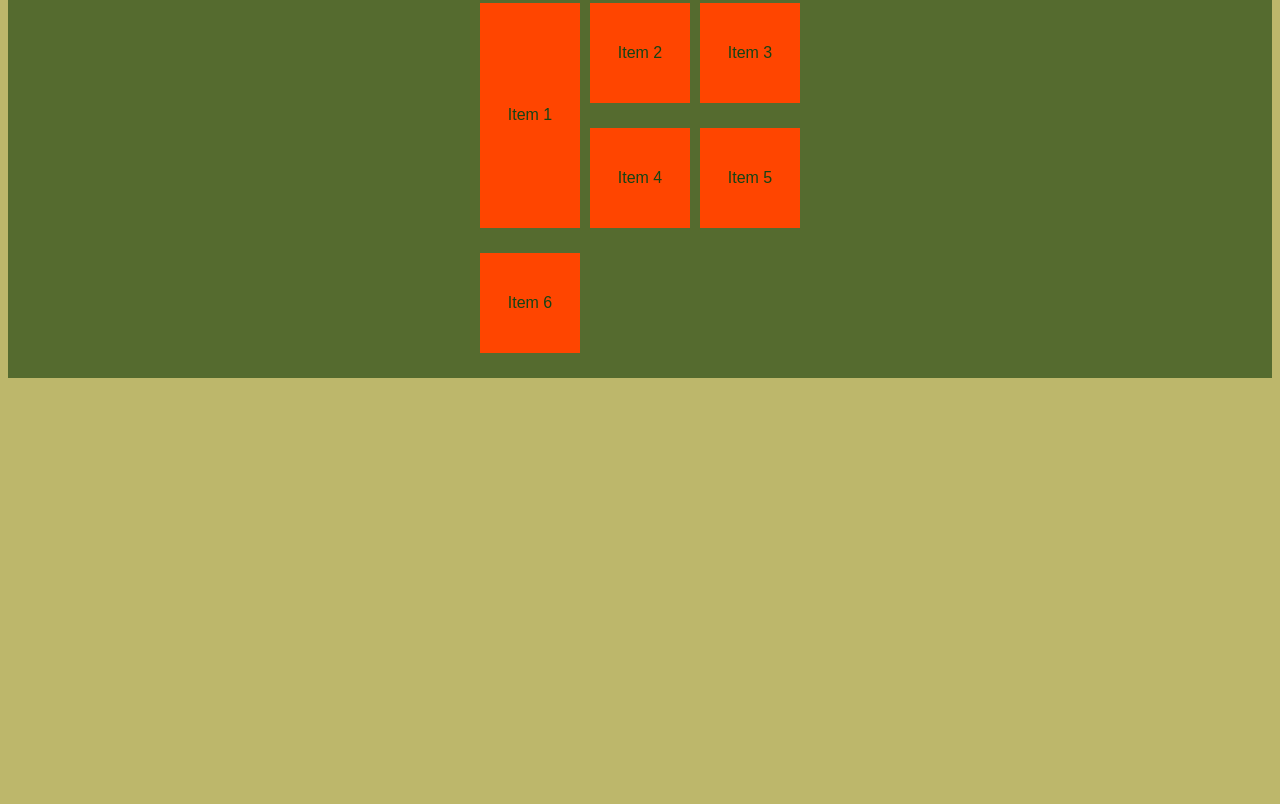
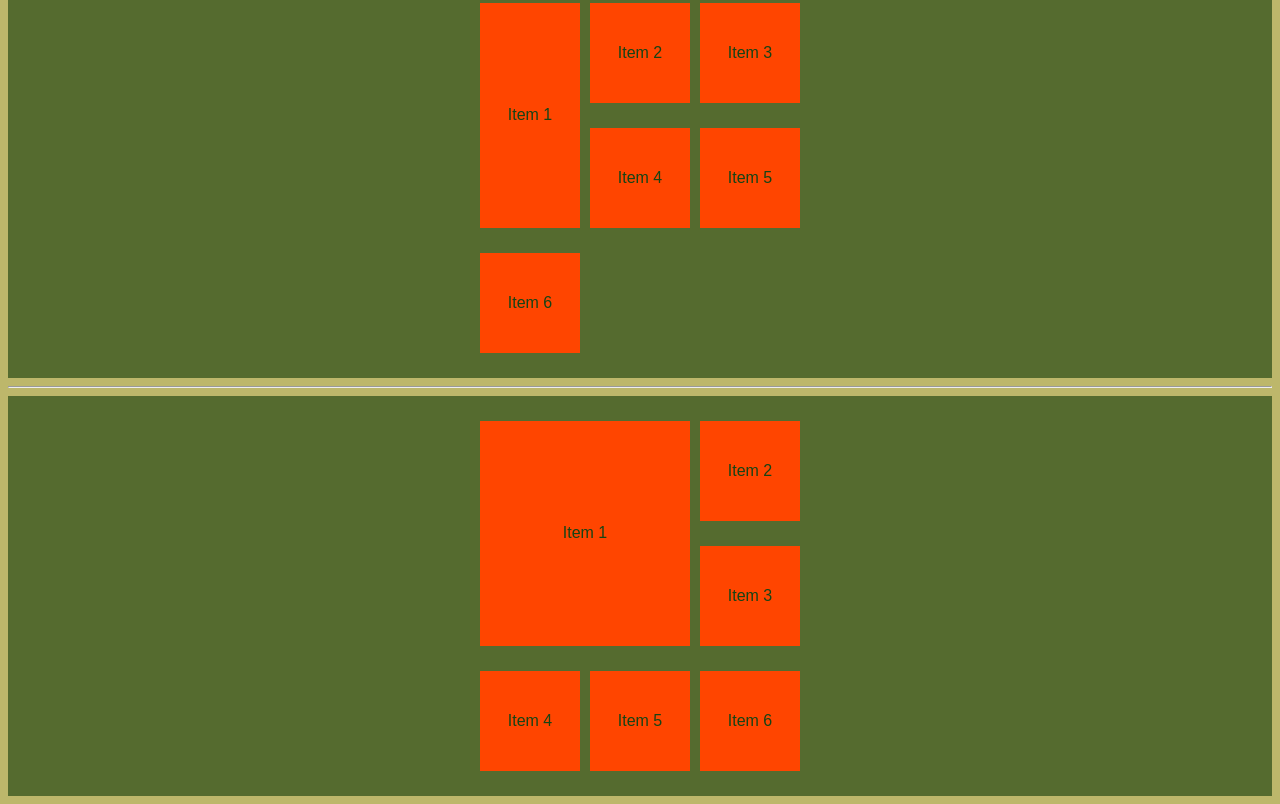
Before and after one commit to Marianafl28/Conteudo-Aula-CSS, a plain HTML site: page Aula7/index3.html in a window 1280 px wide. Shown: the part 554-1358 px from the top of the page. Before the commit the page ends 940 px from the top, so only its background shows below. Drawn offline with Linux system fonts and the light colour scheme.

Commit message:
Grid adicionado

```diff
--- a/Aula7/index3.html
+++ b/Aula7/index3.html
@@ -29,5 +29,16 @@
       <div>Item 5</div>
       <div>Item 6</div>
     </div>
+
+    <hr />
+
+    <div class="ex3">
+      <div id="item1">Item 1</div>
+      <div>Item 2</div>
+      <div>Item 3</div>
+      <div>Item 4</div>
+      <div>Item 5</div>
+      <div>Item 6</div>
+    </div>
   </body>
 </html>
--- a/Aula7/style3.css
+++ b/Aula7/style3.css
@@ -49,3 +49,28 @@ body {
     grid-row-start: 1;
     grid-row-end: 3;
 }
+
+/* Exemplo de grid-row-start e grid-row-end e grid-column-start e grid-column-end */
+.ex3{
+  height: 400px;
+  display: grid;
+  grid-template-columns: repeat(3, 100px);
+  grid-template-rows: repeat(3, 100px);
+  background-color: darkolivegreen;
+  gap: 0px 10px;
+  justify-content: center;
+  align-content: space-evenly;
+}
+
+.ex3 div {
+  background-color: orangered;
+  text-align: center;
+  align-content: center;
+}
+
+#item1{
+    grid-column-start: 1;
+    grid-column-end: 3;
+    grid-row-start: 1;
+    grid-row-end: 3;
+}
```
